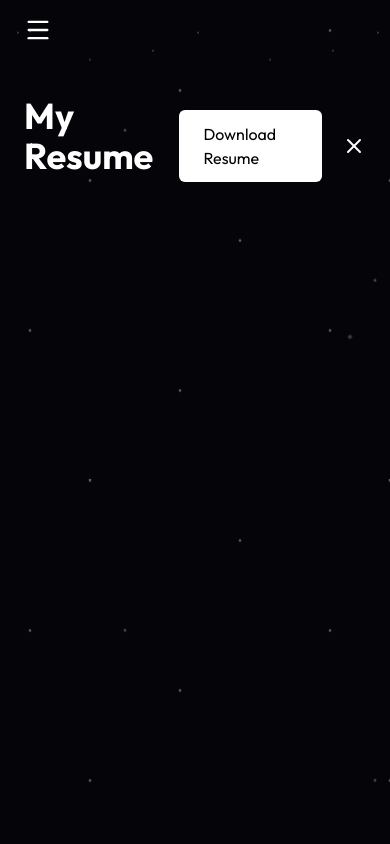
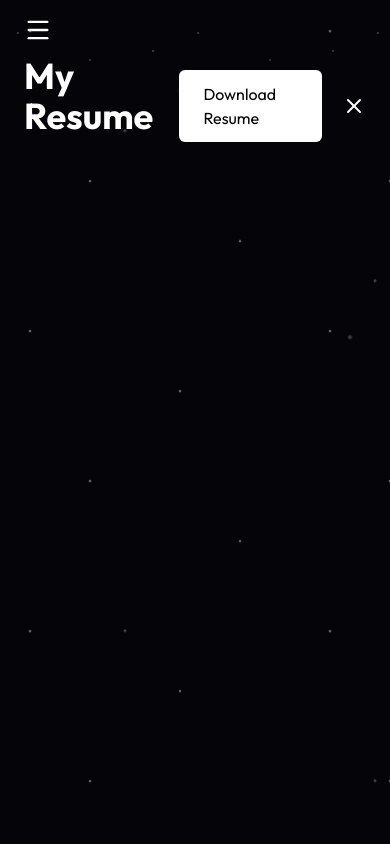
Before and after one commit to Harshikajain23/Portfolio_Harshika, a React (Vite) app in the folder vite-project/: page /resume in a window 390 px wide. Shown: the top 844 px of the page. Built offline with nearby package versions, Linux system fonts and the light colour scheme.

Commit message:
Update Resume.jsx

```diff
--- a/vite-project/src/Pages/Resume.jsx
+++ b/vite-project/src/Pages/Resume.jsx
@@ -13,7 +13,7 @@ const Resume = () => {
   const navigate = useNavigate();
   return (
     <motion.div
-  className="pt-5 md:pt-0 min-h-screen  text-white flex flex-col items-center"
+  className="pt-5 md:pt-0 min-h-screen  text-white flex flex-col items-center -mt-10 md:mt-0"
   variants={curtainVariants}
   initial="initial"
   animate="animate"
```
